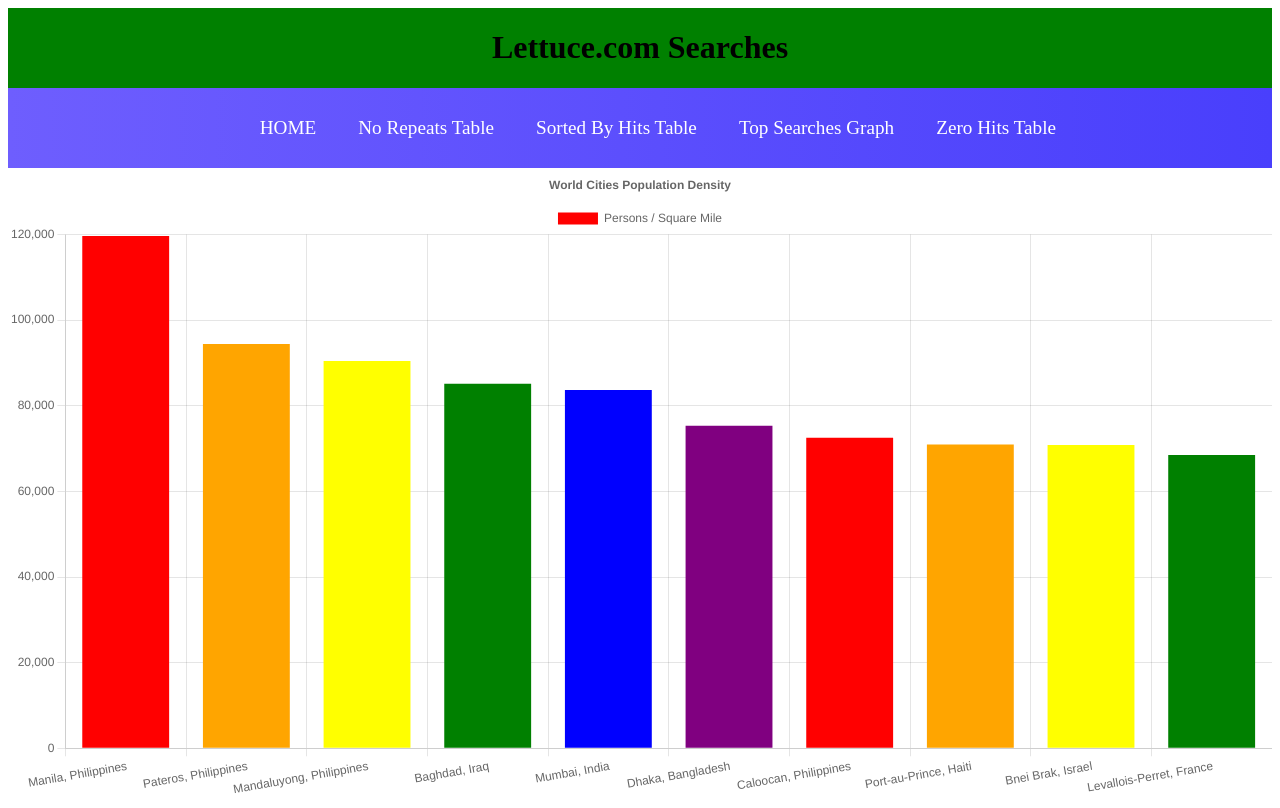
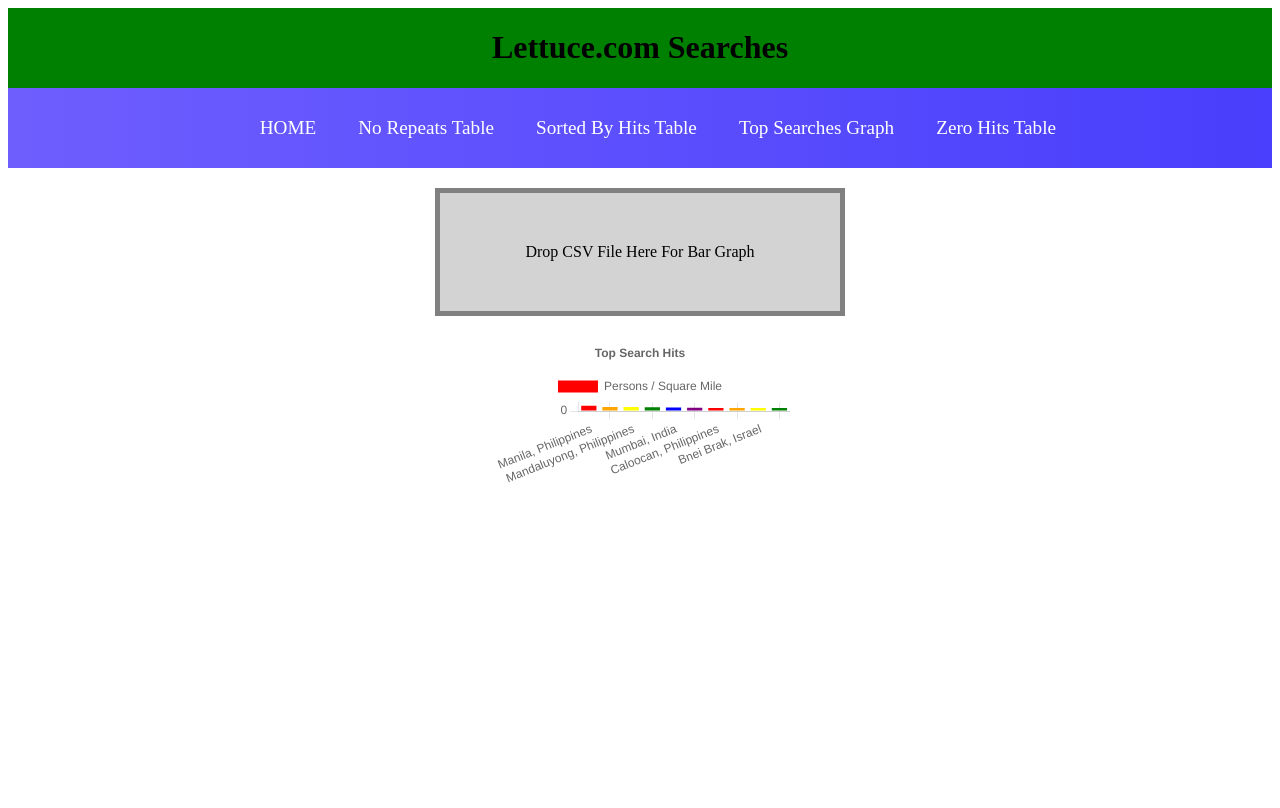
Before and after one commit to DannyLeeBeasley/lettuce-code-challenge-react, a React (Create React App) app: page /barchart in a window 1280 px wide. Built offline with nearby package versions, Linux system fonts and the light colour scheme.

Commit message:
drop working on graph page

```diff
--- /dev/null
+++ b/src/components/BarChart/BarChart.css
@@ -0,0 +1,3 @@
+.bar-chart {
+    width: 50%;
+}
--- a/src/components/BarChart/BarChart.js
+++ b/src/components/BarChart/BarChart.js
@@ -9,7 +9,7 @@
   Legend,
 } from "chart.js";
 import { Bar } from "react-chartjs-2";
-import faker from "faker";
+// import faker from "faker";
 
 ChartJS.register(
   CategoryScale,
@@ -20,8 +20,8 @@
   Legend
 );
 
-function BarChart() {
-
+function BarChart({ allSearches, setAllSearches }) {
+  console.log(allSearches)
   const options = {
     responsive: true,
     plugins: {
@@ -30,7 +30,7 @@
       },
       title: {
         display: true,
-        text: "World Cities Population Density",
+        text: "Top Search Hits",
       },
     },
   };
--- /dev/null
+++ b/src/components/BarChartPage/BarChartPage.css
@@ -0,0 +1,31 @@
+.bar-chart-page {
+  display: flex;
+  flex-direction: column;
+  align-items: center;
+}
+
+.drop-zone-file-hover-on {
+  width: 300px;
+  border: 5px solid green;
+  background-color: lightgreen;
+  padding: 50px;
+  margin: 20px;
+  display: flex;
+  justify-content: center;
+}
+
+.drop-zone-file-hover-off {
+  width: 300px;
+  border: 5px solid gray;
+  background-color: lightgray;
+  padding: 50px;
+  margin: 20px;
+  display: flex;
+  justify-content: center;
+}
+
+table,
+th,
+td {
+  border: 1px solid black;
+}
--- a/src/components/BarChartPage/BarChartPage.js
+++ b/src/components/BarChartPage/BarChartPage.js
@@ -1,12 +1,14 @@
-import react from "react";
+import React, { useState } from "react";
+import { parse } from "papaparse";
 import BarChart from "../BarChart/BarChart";
+import "./BarChartPage.css";
 
 function BarChartPage() {
   const [highlighted, setHighlighted] = useState(false);
   const [allSearches, setAllSearches] = useState([]);
 
   return (
-    <div className="main-table-page">
+    <div className="bar-chart-page">
       <div
         className={
           highlighted ? "drop-zone-file-hover-on" : "drop-zone-file-hover-off"
@@ -34,7 +36,11 @@
       >
         Drop CSV File Here For Bar Graph
       </div>
-      <BarChart />
+      <div>
+        <BarChart className="bar-chart" allSearches={allSearches} setAllSearches={setAllSearches} />
+      </div>
     </div>
   );
 }
+
+export default BarChartPage;
--- a/src/components/HomePage/HomePage.js
+++ b/src/components/HomePage/HomePage.js
@@ -1,7 +1,5 @@
 import React, { useState } from "react";
 import { parse } from "papaparse";
-// import { BrowserRouter as Router } from "react-router-dom";
-// import { Route } from "react-router-dom/cjs/react-router-dom.min";
 import TableRow from "../TableRow/TableRow";
 import "./HomePage.css";
 
--- a/src/index.js
+++ b/src/index.js
@@ -6,7 +6,7 @@
 import App from "./App";
 import Header from "./components/Header/Header";
 import NavBar from "./components/NavBar/NavBar";
-import BarChart from "./components/BarChart/BarChart";
+import BarChartPage from "./components/BarChartPage/BarChartPage";
 
 ReactDOM.render(
   <Router>
@@ -14,8 +14,8 @@
     <NavBar />
     <Routes>
       <Route path="/" element={<App />} />
-      <Route path="barchart" element={<BarChart />} />
-?    </Routes>
+      <Route path="barchart" element={<BarChartPage />} />
+    </Routes>
   </Router>,
   document.getElementById("root")
 );
```
